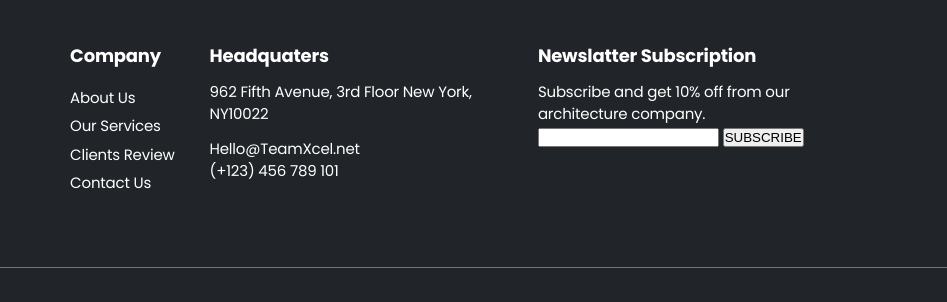
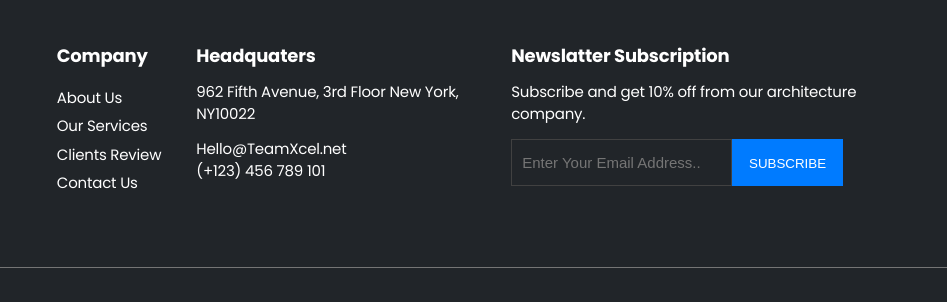
Before and after one commit to jsdev297/Startup-Landing-Website-Design, a plain HTML site: page index.html in a window 1280 px wide. Shown: the part 3867-4169 px from the top of the page, 333-1280 px from the left. Drawn offline with nearby package versions, Linux system fonts and the light colour scheme.

Commit message:
footer section without responsiveness done

```diff
--- a/CSS/style.css
+++ b/CSS/style.css
@@ -482,3 +482,26 @@ p.footerCopyrightContent {
     border-top: 1px solid #757575;
     padding: 37px 0;
 }
+
+input.subscribeInput {
+    background: transparent;
+    border: 1px solid #414141;
+    outline: none;
+    padding: 14px 10px;
+    color: white;
+    font-size: 15px;
+}
+
+button.subscribeBtn {
+    padding: 15px 17px;
+    border: none;
+    color: white;
+    background: #007bff;
+    cursor: pointer;
+    margin-left: -4px;
+    border-top: 2px solid #007bff;
+}
+
+.subscribe {
+    margin-top: 13px;
+}
--- a/index.html
+++ b/index.html
@@ -386,7 +386,7 @@
                             architecture company. </p>
 
                         <div class="subscribe">
-                            <input type="text" class="subscribeInput">
+                            <input placeholder="Enter Your Email Address.." type="text" class="subscribeInput">
                             <button class="subscribeBtn">SUBSCRIBE</button>
                         </div>
                     </div>
```
